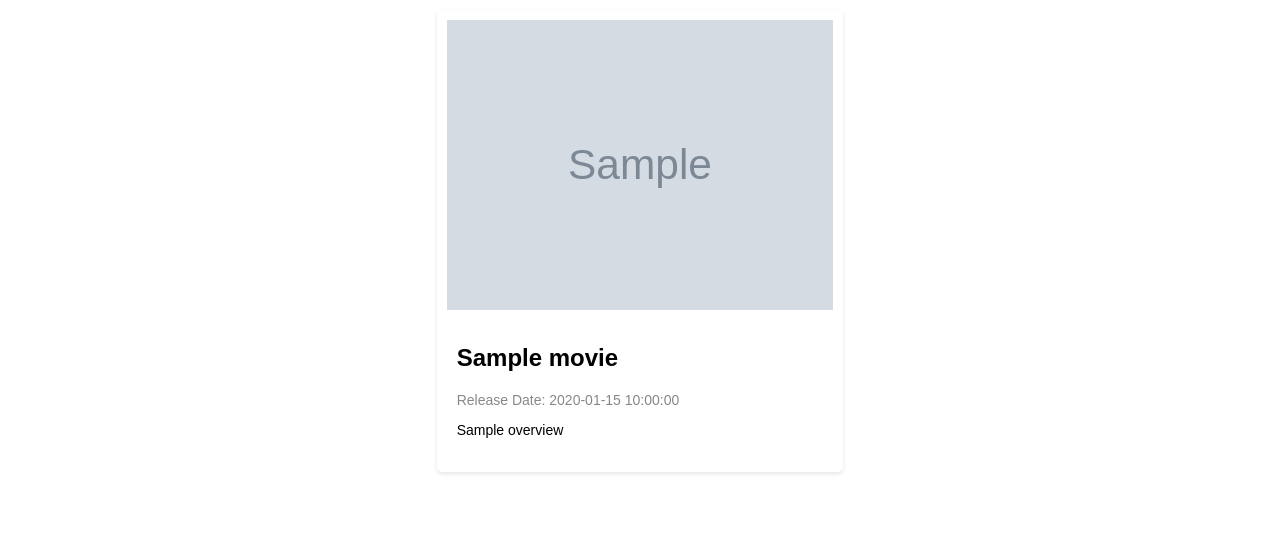
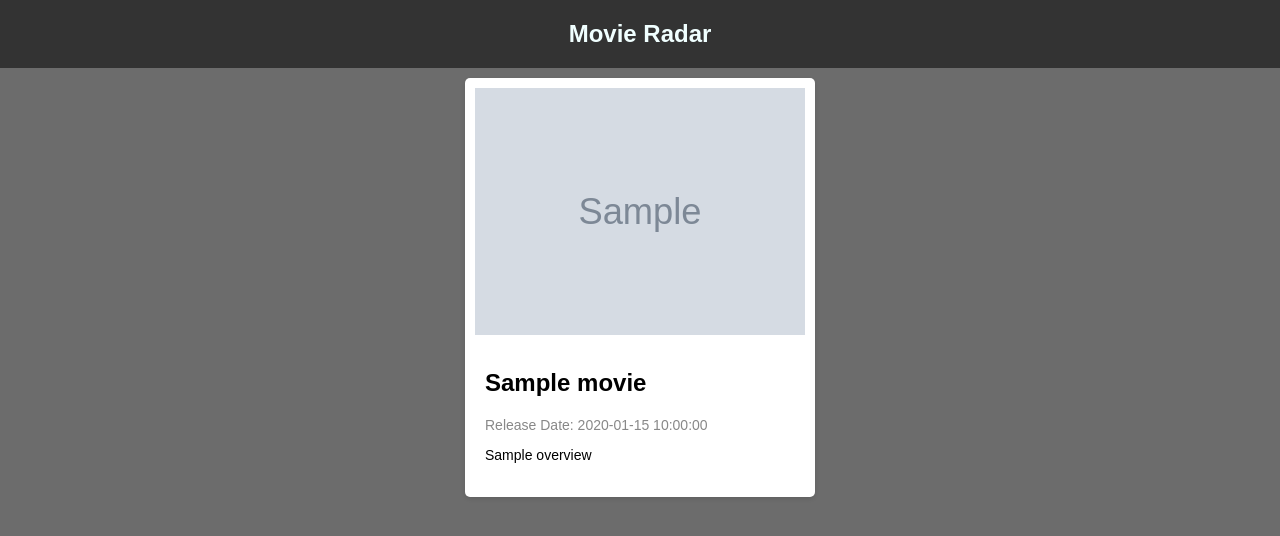
Before and after one commit to jothi-prasath/movie-radar, a Flask app: template templates/index.html in a window 1280 px wide. Shown: the top 536 px of the page. Run offline with Flask 3, Linux system fonts and the light colour scheme; the template is opened without the code that fills it: most values are stand-ins (such as "Sample title", 1, 10 or a date in 2020); grey boxes marked "Sample" are stand-in pictures.

Commit message:
added navbar

```diff
--- a/static/style.css
+++ b/static/style.css
@@ -2,6 +2,17 @@ body {
   font-family: Arial, sans-serif;
   margin: 0;
   padding: 0;
+  background-color:rgb(108, 108, 108) ;
+}
+
+nav {
+  background-color: #333;
+  overflow: hidden;
+}
+
+nav h1 {
+  color: #f0ffff;
+  text-align: center;
 }
 
 .movie-list {
@@ -18,7 +29,7 @@ body {
   border-radius: 5px;
   box-shadow: 0 2px 4px rgba(0, 0, 0, 0.1);
   margin: 10px;
-    width: calc(33.33% - 20px);
+  width: 350px;
   padding: 10px;
   box-sizing: border-box;
 }
--- a/templates/index.html
+++ b/templates/index.html
@@ -7,6 +7,9 @@
     <link rel="stylesheet" href="{{ url_for('static', filename='style.css') }}">
 </head>
 <body>
+    <nav>
+      <h1>Movie Radar</h1>
+    </nav>
     <ul class="movie-list">
         {% for movie in movies %}
         <li class="movie-item">
```
Lines whose indentation alone changed are shown as unchanged.
